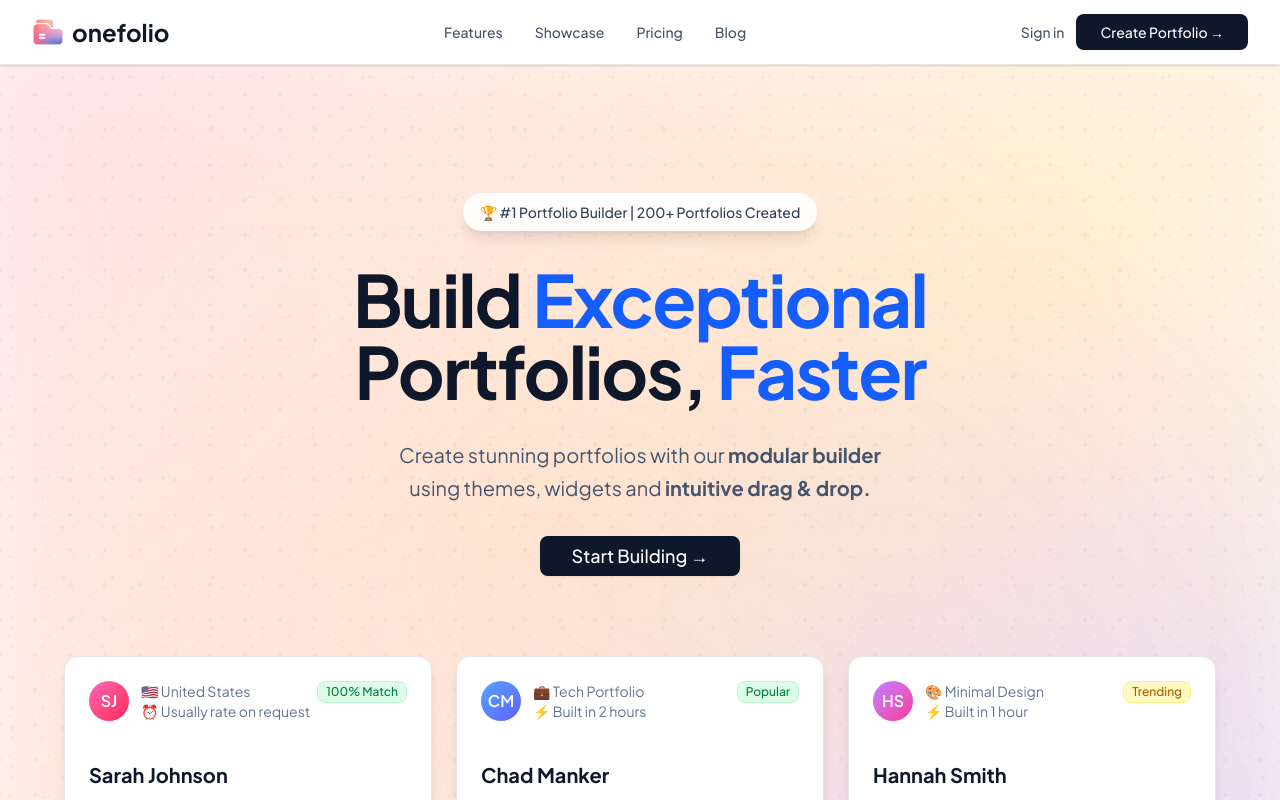
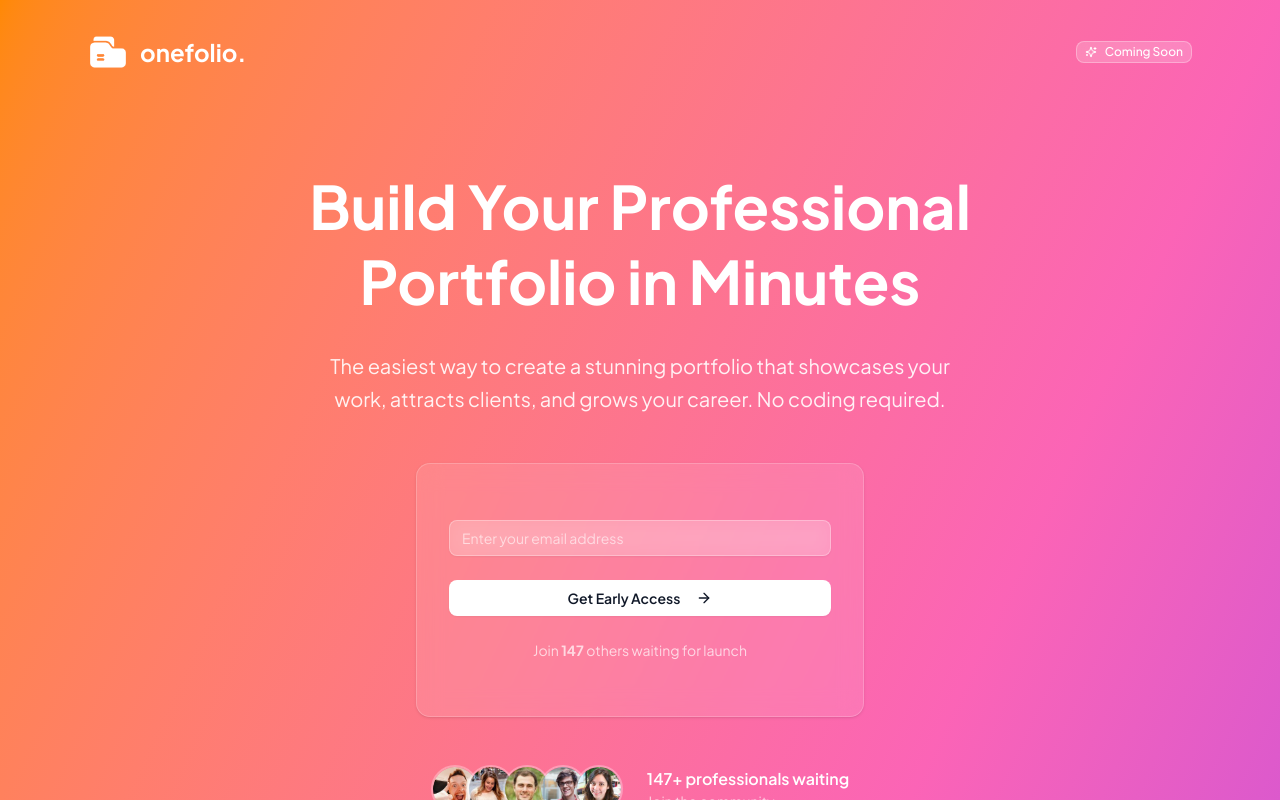
Before and after one commit to juliansngr/onefolio, a Next.js app: page / in a window 1280 px wide. Shown: the top 800 px of the page. Built offline with nearby package versions, Linux system fonts and the light colour scheme.

Commit message:
switched waitinglist off

```diff
--- a/app/layout.jsx
+++ b/app/layout.jsx
@@ -23,7 +23,7 @@ export default function RootLayout({ children }) {
         <ToasterProvider />
         <body>
           {/* {children} */}
-          {!isDev ? <Waitinglist /> : children}
+          {isDev ? <Waitinglist /> : children}
         </body>
       </html>
     </PlausibleProvider>
```
